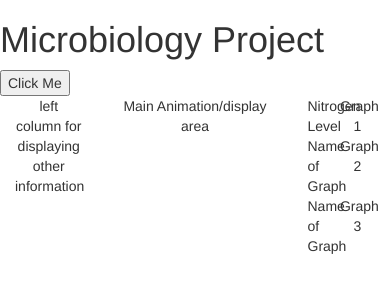
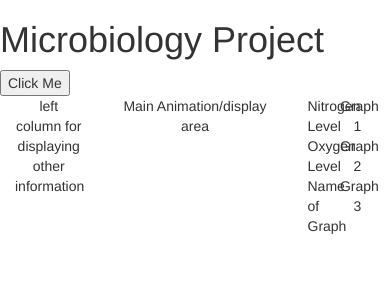
Before and after one commit to EricaDB/microBioWebsite, a website: page index.html in a window 390 px wide. Drawn offline with nearby package versions, Linux system fonts and the light colour scheme.

Commit message:
Adding oxygen

```diff
--- a/index.html
+++ b/index.html
@@ -31,7 +31,7 @@
             <div class="col-xs-8">Graph 1</div>
           </div>
           <div class="row">
-            <div class="col-xs-4">Name of Graph</div>
+            <div class="col-xs-4">Oxygen Level</div>
             <div class="col-xs-8">Graph 2</div>
           </div>
           <div class="row">
```
